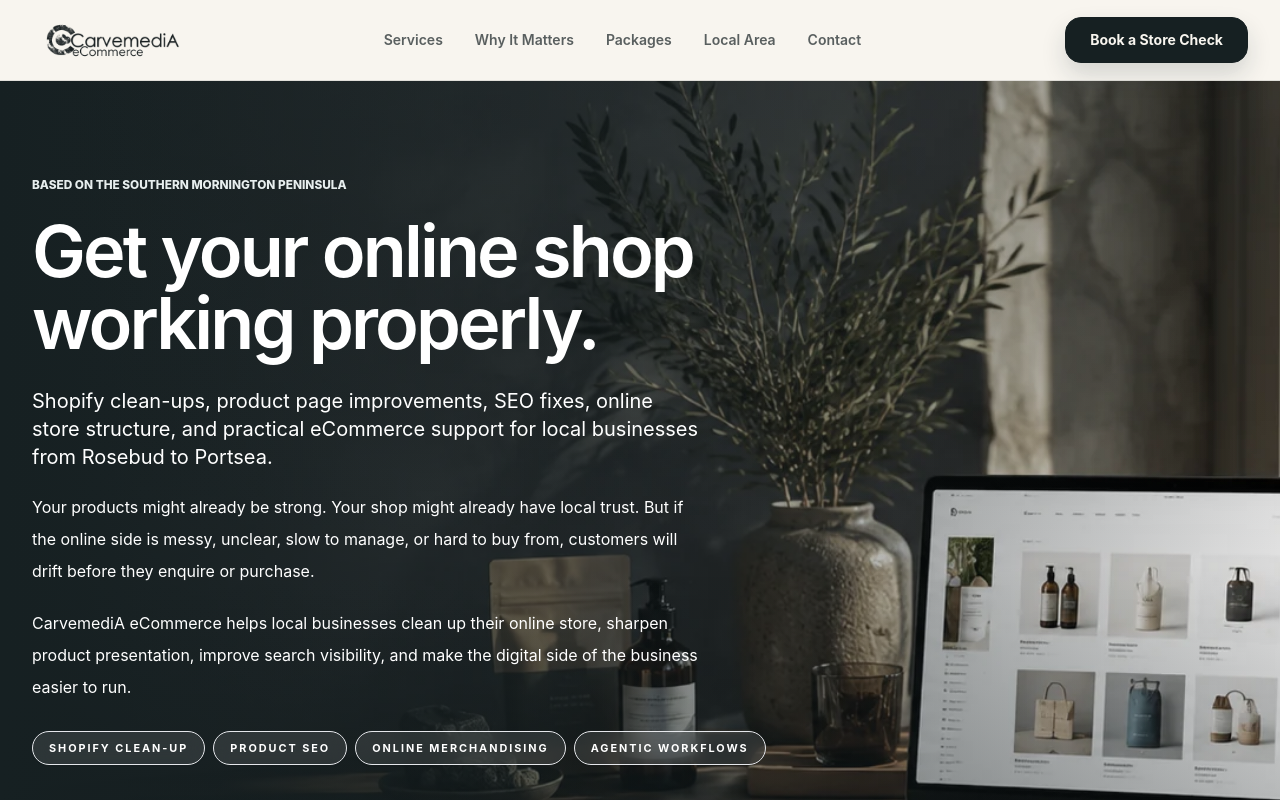
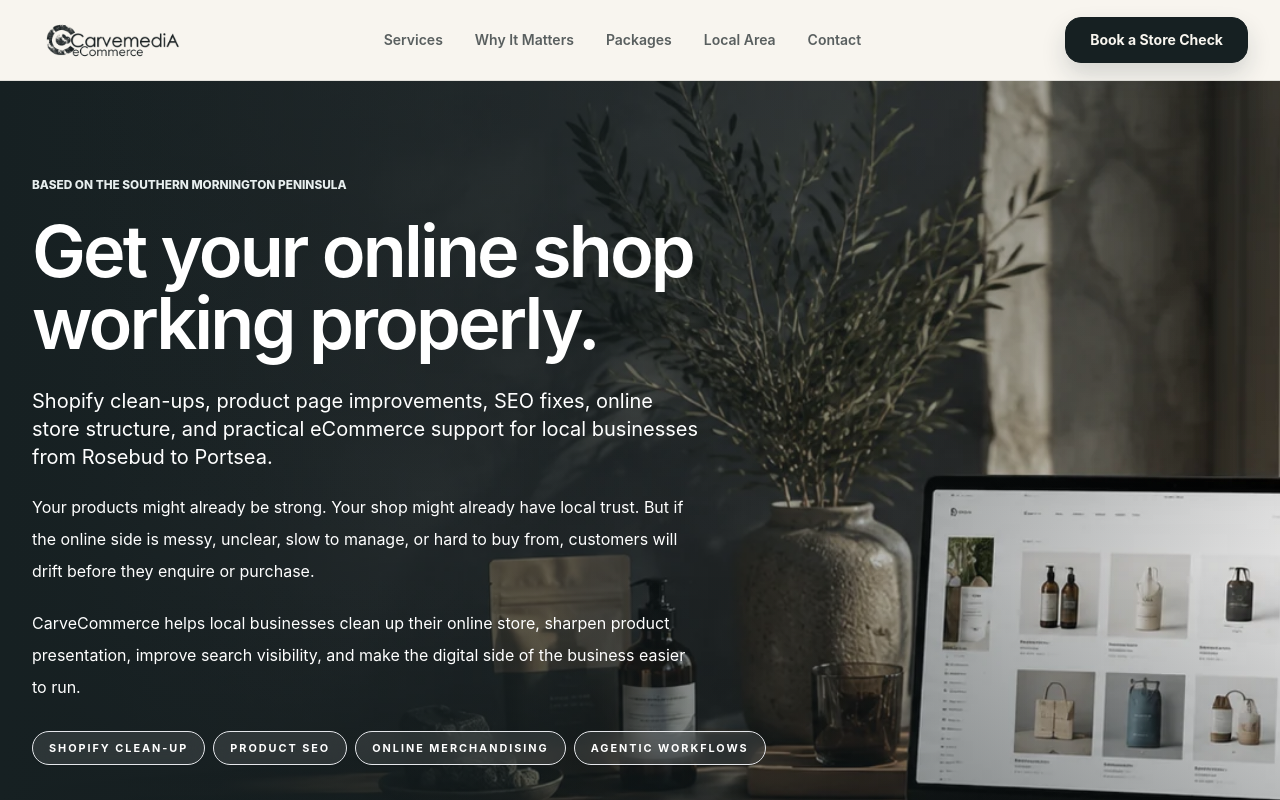
Before and after one commit to KeithRV/carvemedia-ecommerce, a React (Vite) app: page / in a window 1280 px wide. Shown: the top 800 px of the page. Built offline with nearby package versions, Linux system fonts and the light colour scheme.

Commit message:
Update Carvecommerce service tiles

```diff
--- a/src/components/Hero.tsx
+++ b/src/components/Hero.tsx
@@ -59,7 +59,7 @@
           </p>
 
           <p className="mt-5 max-w-2xl text-base leading-8 text-white/78">
-            CarvemediA eCommerce helps local businesses clean up their online
+            CarveCommerce helps local businesses clean up their online
             store, sharpen product presentation, improve search visibility, and
             make the digital side of the business easier to run.
           </p>
```
